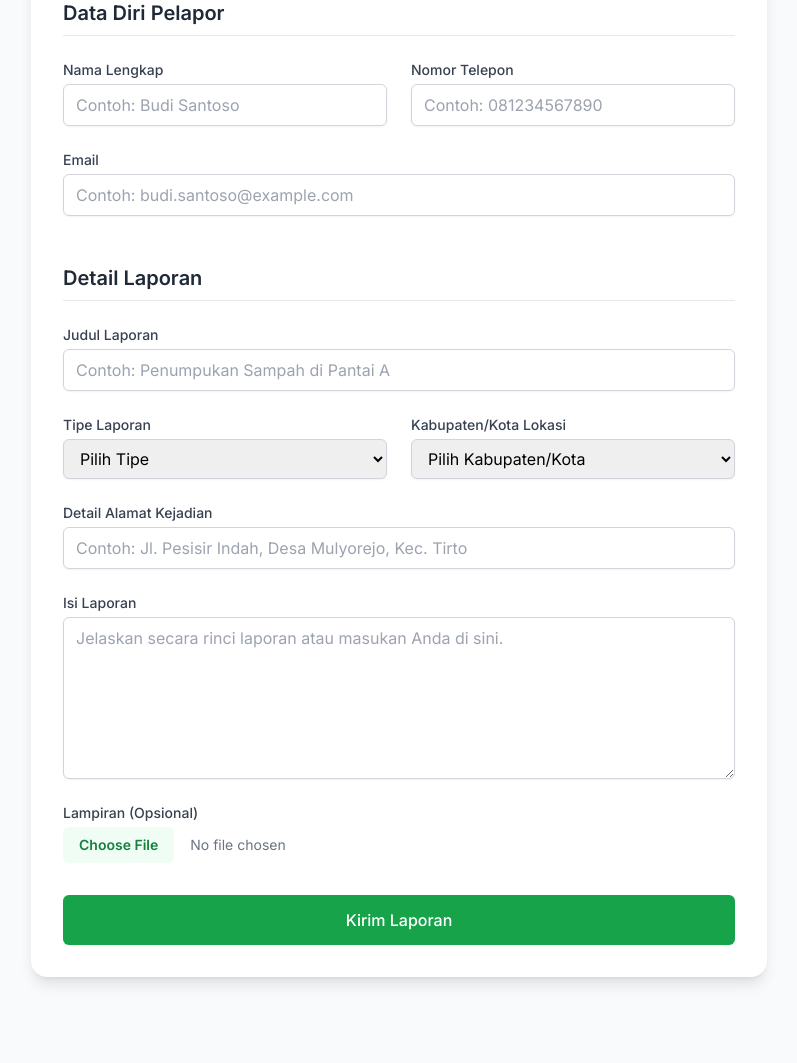
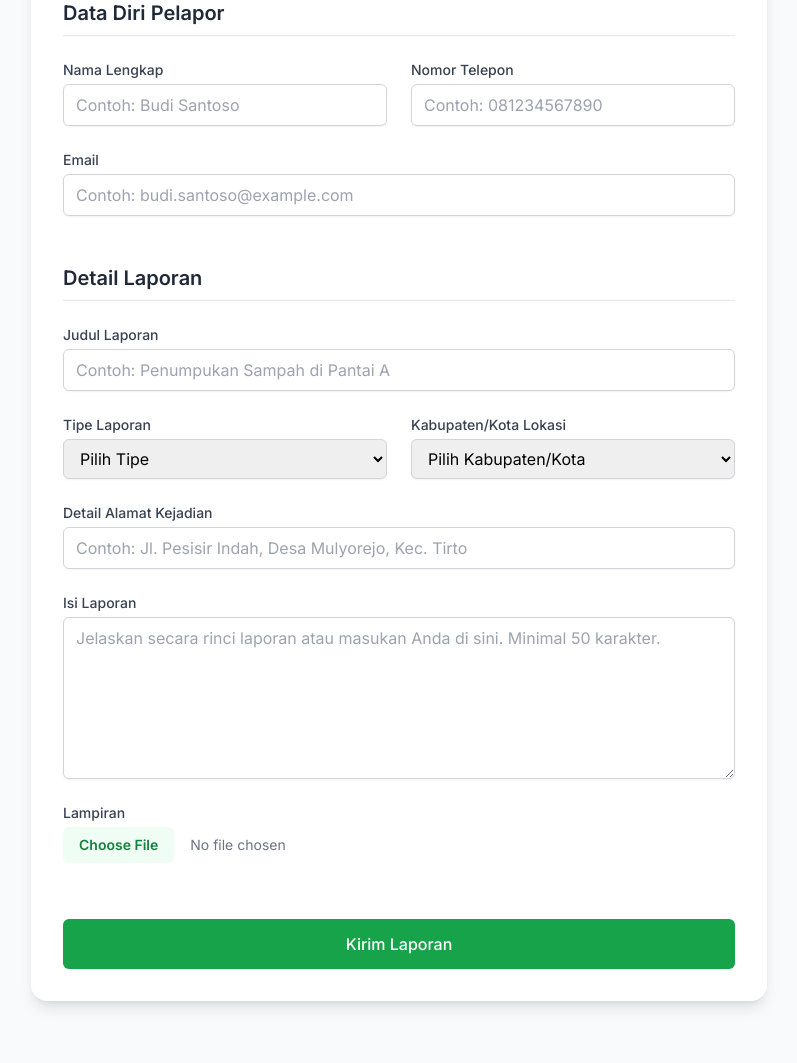
Before and after one commit to fajriyawn/sistem-informasi-desa, a Laravel app: page /laporan/buat in a window 1280 px wide. Shown: the part 261-1324 px from the top of the page, without its empty margins (241-1038 px from the left). Run offline with Laravel 12, Linux system fonts and the light colour scheme; data that the repository does not hold is empty; some libraries are stand-ins or nearby versions.

Commit message:
Update lupa kapan

```diff
--- a/app/Filament/Resources/UserResource.php
+++ b/app/Filament/Resources/UserResource.php
@@ -19,6 +19,11 @@ class UserResource extends Resource
     protected static ?string $model = User::class;
 
     protected static ?string $navigationIcon = 'heroicon-o-rectangle-stack';
+
+    public static function shouldRegisterNavigation(): bool
+    {
+        return false;
+    }
 
     public static function form(Form $form): Form
     {
--- a/app/Http/Controllers/LaporanPublikController.php
+++ b/app/Http/Controllers/LaporanPublikController.php
@@ -39,8 +39,8 @@ class LaporanPublikController extends Controller
             'tipe_laporan' => 'required|string|max:50',
             'kabupaten_kota_lokasi' => 'required|string|max:50',
             'detail_alamat' => 'required|string|max:255',
-            'isi_laporan' => 'required|string',
-            'lampiran' => 'nullable|file|mimes:jpg,jpeg,png,pdf|max:2048',
+            'isi_laporan' => 'required|string|min: 50',
+            'lampiran' => 'required|file|mimes:jpg,jpeg,png,pdf|max:4096',
             'g-recaptcha-response' => 'required|string',
         ]);
 
--- a/resources/views/laporan/_form.blade.php
+++ b/resources/views/laporan/_form.blade.php
@@ -40,14 +40,14 @@
                     </div>
                     <div>
                         <label for="content" class="block text-sm font-medium text-gray-700">Isi Laporan</label>
-                        <textarea name="content" id="content" rows="6" required class="mt-1 block w-full px-3 py-2 border border-gray-300 rounded-md shadow-sm focus:outline-none focus:ring-indigo-500 focus:border-indigo-500">{{ old('content') }}</textarea>
+                        <textarea name="content" id="content" rows="6" required class="mt-1 block w-full px-3 py-2 border border-gray-300 rounded-md shadow-sm focus:outline-none focus:ring-indigo-500 focus:border-indigo-500" placeholder="Jelaskan secara rinci laporan atau masukan Anda di sini. Minimal 50 karakter."></textarea>
                         @error('content') <span class="text-red-500 text-xs">{{ $message }}</span> @enderror
                     </div>
 
                     {{-- --- INPUT UNTUK UPLOAD FILE --- --}}
                     <div>
-                        <label for="attachment" class="block text-sm font-medium text-gray-700">Lampiran (Opsional)</label>
-                        <input type="file" name="attachment" id="attachment" class="mt-1 block w-full text-sm text-gray-500 file:mr-4 file:py-2 file:px-4 file:rounded-full file:border-0 file:text-sm file:font-semibold file:bg-indigo-50 file:text-indigo-700 hover:file:bg-indigo-100">
+                        <label for="attachment" class="block text-sm font-medium text-gray-700">Lampiran</label>
+                        <input type="file" name="attachment" id="attachment" required class="mt-1 block w-full text-sm text-gray-500 file:mr-4 file:py-2 file:px-4 file:rounded-full file:border-0 file:text-sm file:font-semibold file:bg-indigo-50 file:text-indigo-700 hover:file:bg-indigo-100">
                         @error('attachment') <span class="text-red-500 text-xs">{{ $message }}</span> @enderror
                     </div>
                     {{-- ----------------------------- --}}
--- a/resources/views/laporan/create.blade.php
+++ b/resources/views/laporan/create.blade.php
@@ -99,19 +99,19 @@
                         <label for="isi_laporan" class="block text-sm font-medium text-gray-700">Isi Laporan</label>
                         <textarea name="isi_laporan" id="isi_laporan" rows="6" required
                                   class="mt-1 input-style @error('isi_laporan') input-error @enderror"
-                                  placeholder="Jelaskan secara rinci laporan atau masukan Anda di sini.">{{ old('isi_laporan') }}</textarea>
+                                  placeholder="Jelaskan secara rinci laporan atau masukan Anda di sini. Minimal 50 karakter.">{{ old('isi_laporan') }}</textarea>
                         @error('isi_laporan') <span class="text-danger">{{ $message }}</span> @enderror
                     </div>
 
                     {{-- Field Lampiran --}}
                     <div>
-                        <label for="lampiran" class="block text-sm font-medium text-gray-700">Lampiran (Opsional)</label>
-                        <input type="file" name="lampiran" id="lampiran"
+                        <label for="lampiran" class="block text-sm font-medium text-gray-700">Lampiran</label>
+                        <input type="file" name="lampiran" id="lampiran" required
                                class="mt-1 block w-full text-sm text-gray-500 file:mr-4 file:py-2 file:px-4 file:rounded-md file:border-0 file:text-sm file:font-semibold file:bg-green-50 file:text-green-700 hover:file:bg-green-100">
                         @error('lampiran') <span class="text-danger">{{ $message }}</span> @enderror
                     </div>
                 </div>
-
+                <br>
                 {{-- Tombol Kirim --}}
                 <div class="mb-4">
                     <div class="g-recaptcha" data-sitekey="{{ config('services.recaptcha.site_key') }}"></div>
--- a/resources/views/welcome.blade.php
+++ b/resources/views/welcome.blade.php
@@ -50,7 +50,7 @@
 <section class="py-16 sm:py-24 bg-gray-50">
     <div class="max-w-7xl mx-auto px-4 sm:px-6 lg:px-8 grid grid-cols-1 md:grid-cols-2 gap-16 items-center">
         <div>
-            <img src="{{ asset('images/logos/SIMPANDU.png') }}" alt="Selayang Pandang" class="rounded-lg shadow-lg w-full">
+            <img src="{{ asset('images/selayang-pandang.jpg') }}" alt="Selayang Pandang" class="rounded-lg shadow-lg w-full">
         </div>
         <div>
             <h2 class="text-3xl font-bold text-gray-800">Selayang Pandang SIMPANDU</h2>
```
Also changed, not shown: app/Filament/Resources/SocSectionResource.php (+14 -1 lines).
